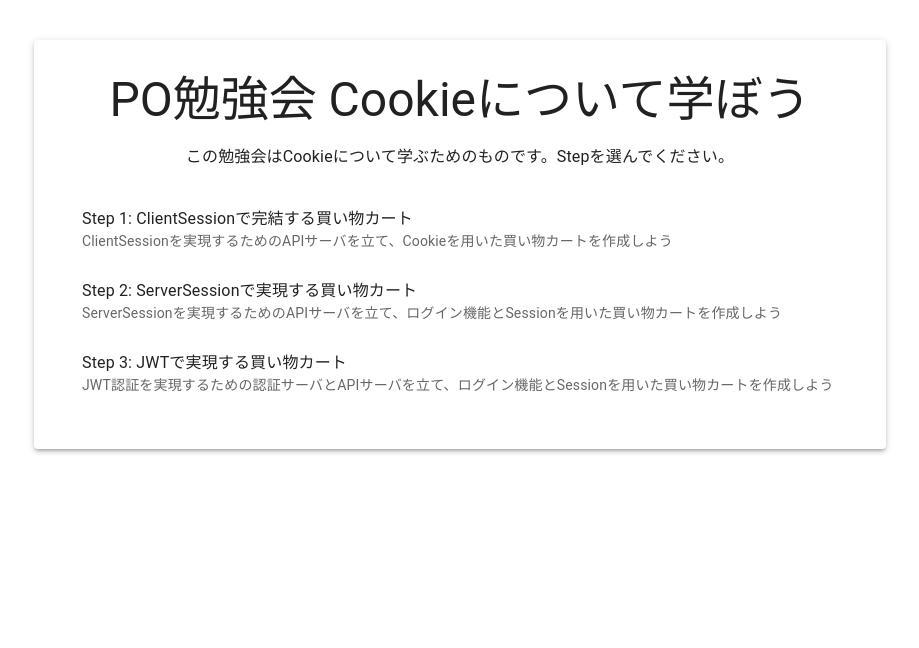
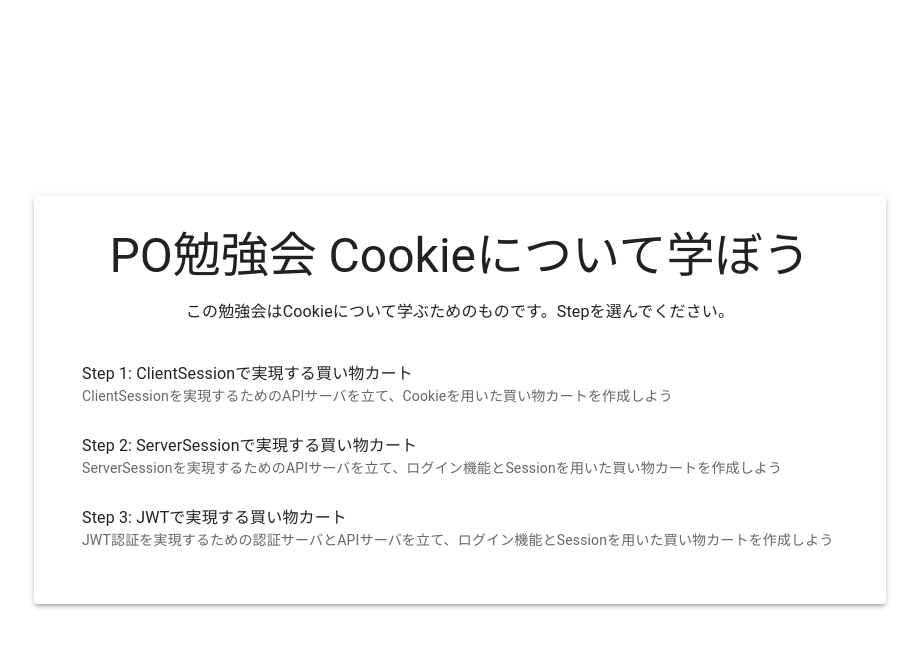
Before and after one commit to rikeda-cloud/po_study_group, a Next.js app in the folder 2025-10-27-cookie/frontend/: page / in a window 1280 px wide. Shown: the top 648 px of the page, without its empty margins (180-1099 px from the left). Built offline with nearby package versions, Linux system fonts and the light colour scheme.

Commit message:
[update] style

```diff
--- a/2025-10-27-cookie/frontend/src/app/page.tsx
+++ b/2025-10-27-cookie/frontend/src/app/page.tsx
@@ -1,11 +1,11 @@
-import { Container, Typography, List, ListItem, ListItemButton, ListItemText, Paper } from '@mui/material';
+import { Container, Typography, List, ListItem, ListItemButton, ListItemText, Paper, Box } from '@mui/material';
 import Link from 'next/link';
 
 export default function Home() {
   const steps = [
     {
       href: '/step1',
-      primary: 'Step 1: ClientSessionで完結する買い物カート',
+      primary: 'Step 1: ClientSessionで実現する買い物カート',
       secondary: 'ClientSessionを実現するためのAPIサーバを立て、Cookieを用いた買い物カートを作成しよう'
     },
     {
@@ -21,7 +21,14 @@ export default function Home() {
   ];
 
   return (
-    <Container maxWidth="md" style={{ marginTop: '40px' }}>
+    <Box
+      display="flex"
+      flexDirection="column"
+      justifyContent="center"
+      alignItems="center"
+      minHeight="100vh"
+    >
+      <Container maxWidth="md">
         <Paper elevation={3} style={{ padding: '32px' }}>
           <Typography variant="h3" component="h1" align="center" gutterBottom>PO勉強会 Cookieについて学ぼう</Typography>
           <Typography variant="body1" align="center" paragraph>
@@ -40,5 +47,6 @@ export default function Home() {
           </List>
         </Paper>
       </Container>
+    </Box>
   );
 }
```
Lines whose indentation alone changed are shown as unchanged.
